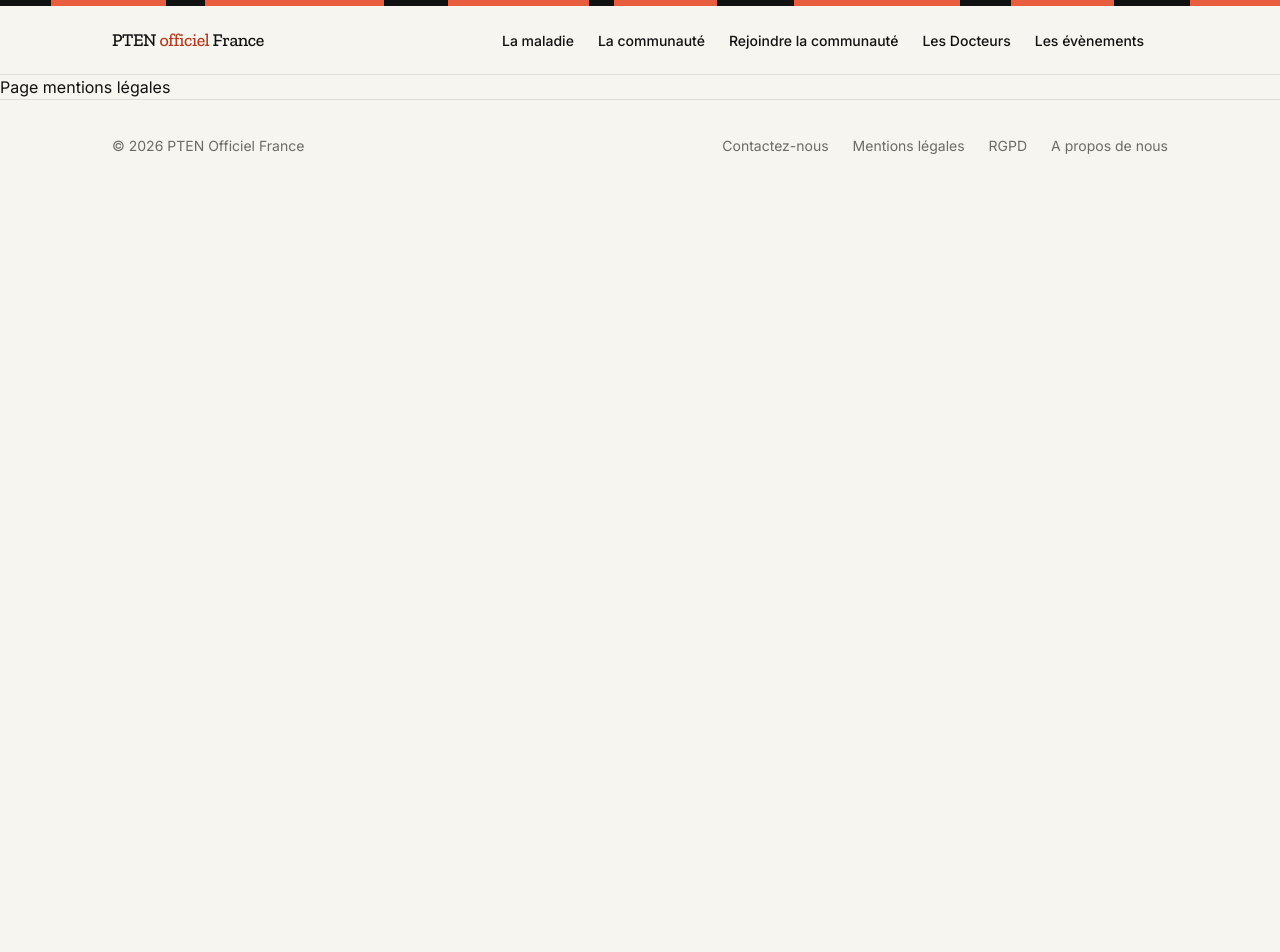
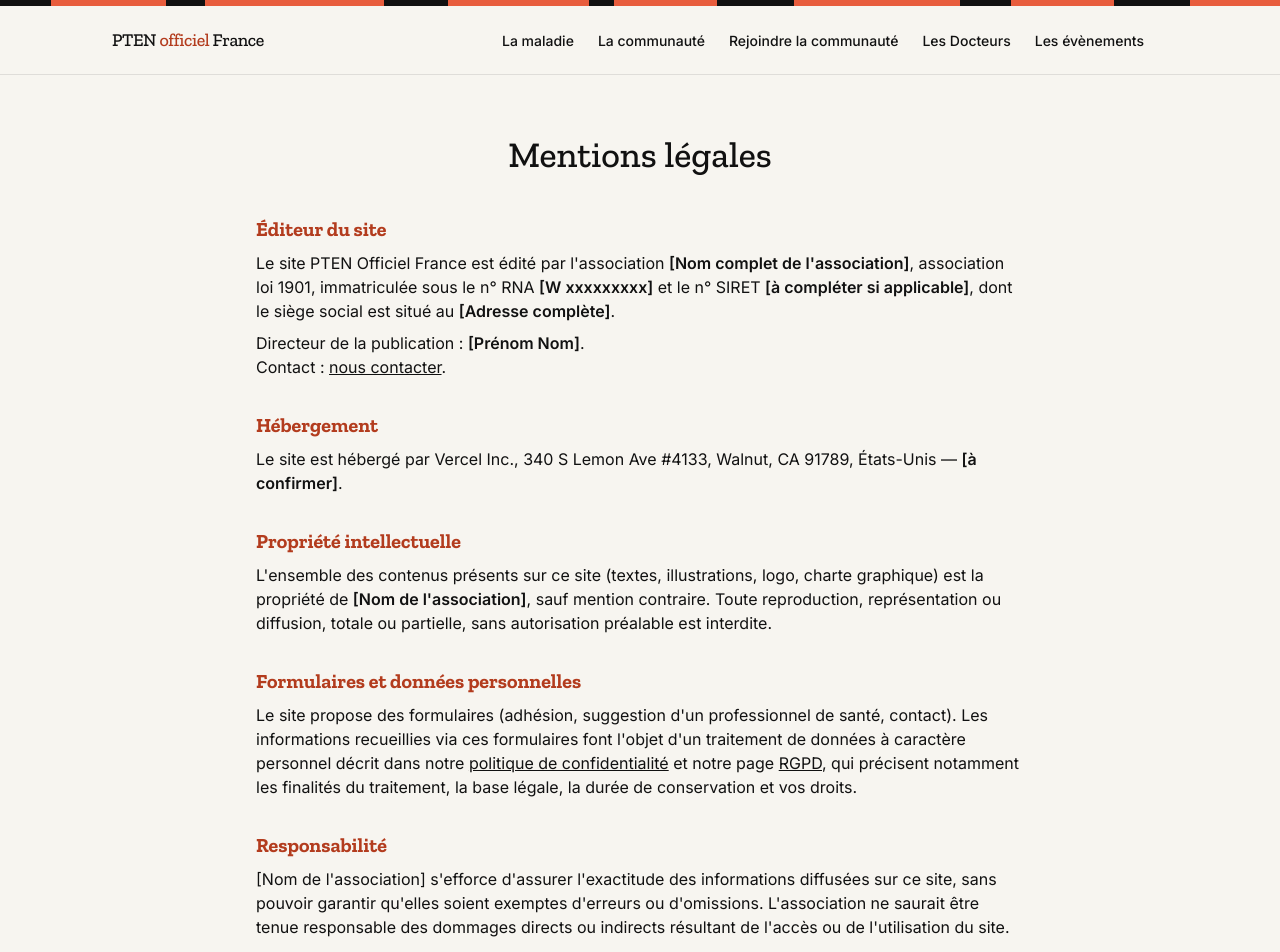
Before and after one commit to rchouhani/ptenofficielfrance, a Next.js app: page /pages/legalMentions in a window 1280 px wide. Shown: the top 952 px of the page. Before the commit the page ends 800 px from the top, so only its background shows below. Built offline with nearby package versions, Linux system fonts and the light colour scheme.

Commit message:
update: enhance LegalMentionsPage with detailed legal information and links to relevant policies

```diff
--- a/app/pages/legalMentions/page.tsx
+++ b/app/pages/legalMentions/page.tsx
@@ -1,5 +1,86 @@
+import Link from "next/link";
+
 export default function LegalMentionsPage() {
-    return(
-        <p>Page mentions légales</p>
-    )
+  return (
+    <div className="mx-auto flex w-full max-w-3xl flex-col gap-5">
+      <h1 className="mt-15 text-center text-4xl">Mentions légales</h1>
+
+      <div className="mb-15 mt-5 flex flex-col gap-8">
+        <section className="flex flex-col gap-2">
+          <h2 className="text-xl font-black text-accent-text">Éditeur du site</h2>
+          <p>
+            Le site PTEN Officiel France est édité par l'association{" "}
+            <strong>[Nom complet de l'association]</strong>, association loi 1901,
+            immatriculée sous le n° RNA <strong>[W xxxxxxxxx]</strong>
+            {" "}et le n° SIRET <strong>[à compléter si applicable]</strong>,
+            dont le siège social est situé au <strong>[Adresse complète]</strong>.
+          </p>
+          <p>
+            Directeur de la publication : <strong>[Prénom Nom]</strong>.
+            <br />
+            Contact : <Link href="/pages/contactUs" className="text-accent-text underline">nous contacter</Link>.
+          </p>
+        </section>
+
+        <section className="flex flex-col gap-2">
+          <h2 className="text-xl font-black text-accent-text">Hébergement</h2>
+          <p>
+            Le site est hébergé par Vercel Inc., 340 S Lemon Ave #4133, Walnut,
+            CA 91789, États-Unis — <strong>[à confirmer]</strong>.
+          </p>
+        </section>
+
+        <section className="flex flex-col gap-2">
+          <h2 className="text-xl font-black text-accent-text">Propriété intellectuelle</h2>
+          <p>
+            L'ensemble des contenus présents sur ce site (textes, illustrations,
+            logo, charte graphique) est la propriété de{" "}
+            <strong>[Nom de l'association]</strong>, sauf mention contraire. Toute
+            reproduction, représentation ou diffusion, totale ou partielle, sans
+            autorisation préalable est interdite.
+          </p>
+        </section>
+
+        <section className="flex flex-col gap-2">
+          <h2 className="text-xl font-black text-accent-text">
+            Formulaires et données personnelles
+          </h2>
+          <p>
+            Le site propose des formulaires (adhésion, suggestion d'un
+            professionnel de santé, contact). Les informations recueillies via
+            ces formulaires font l'objet d'un traitement de données à caractère
+            personnel décrit dans notre{" "}
+            <Link href="/pages/privacyPolicy" className="text-accent-text underline">
+              politique de confidentialité
+            </Link>{" "}
+            et notre page{" "}
+            <Link href="/pages/RGPD" className="text-accent-text underline">
+              RGPD
+            </Link>
+            , qui précisent notamment les finalités du traitement, la base
+            légale, la durée de conservation et vos droits.
+          </p>
+        </section>
+
+        <section className="flex flex-col gap-2">
+          <h2 className="text-xl font-black text-accent-text">Responsabilité</h2>
+          <p>
+            [Nom de l'association] s'efforce d'assurer l'exactitude des
+            informations diffusées sur ce site, sans pouvoir garantir qu'elles
+            soient exemptes d'erreurs ou d'omissions. L'association ne saurait
+            être tenue responsable des dommages directs ou indirects résultant
+            de l'accès ou de l'utilisation du site.
+          </p>
+        </section>
+
+        <section className="flex flex-col gap-2">
+          <h2 className="text-xl font-black text-accent-text">Droit applicable</h2>
+          <p>
+            Les présentes mentions légales sont soumises au droit français. En
+            cas de litige, les tribunaux français seront seuls compétents.
+          </p>
+        </section>
+      </div>
+    </div>
+  );
 }
```
